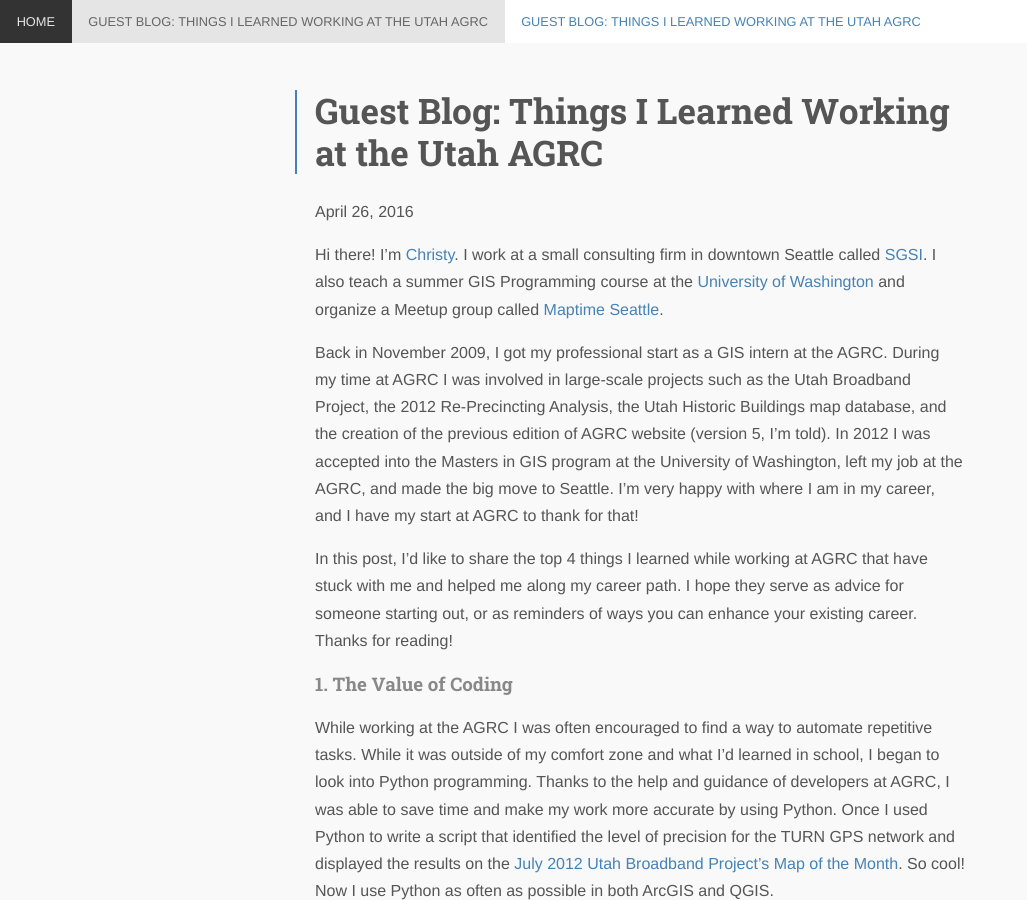
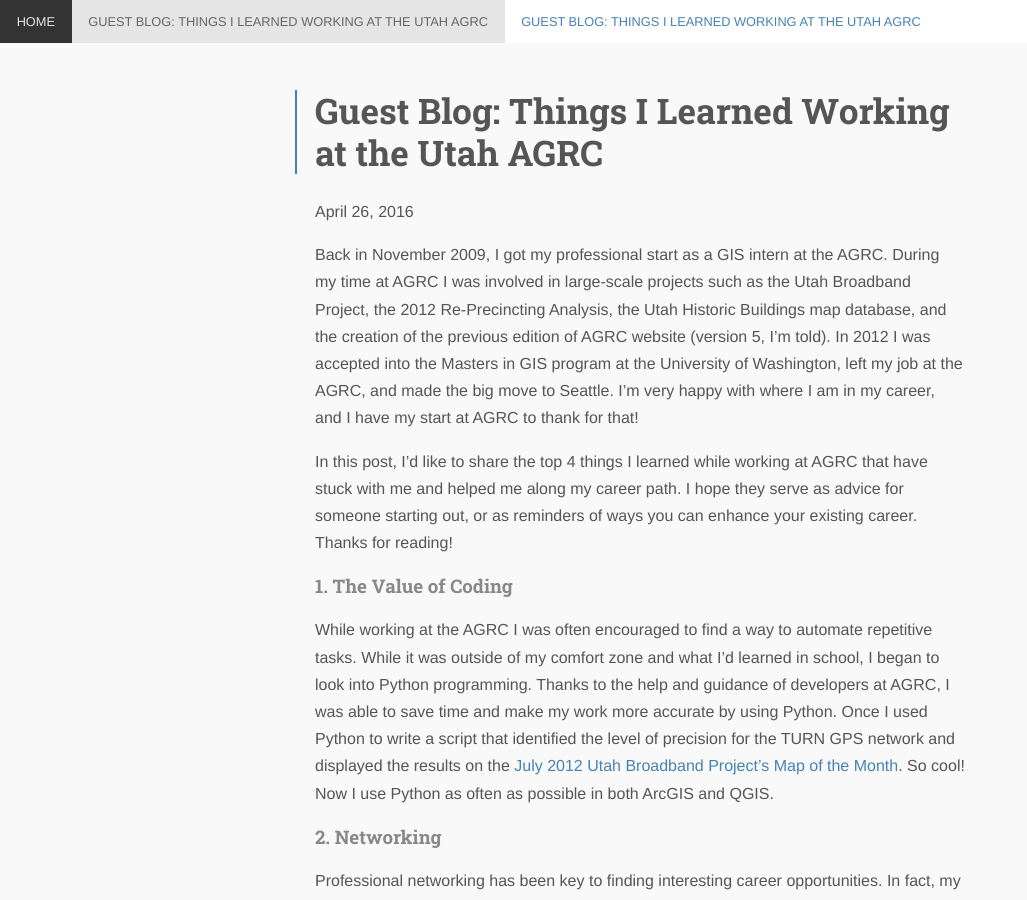
Before and after one commit to christyheaton/christyheaton.github.io, a Jekyll site: the page built from _posts/2016-04-26-top-4-things-i-learned-working-at-agrc.md, in a window 1280 px wide and 900 px high. Shown: the whole window, without its empty margins (0-1027 px from the left). Built offline with Jekyll 4.4.1, drawn with Linux system fonts in a browser that asks for light colours; nearby versions of some CDN libraries; Markdown is read by kramdown in place of the engine named in the settings.

Commit message:
Update 2016-04-26-top-4-things-i-learned-working-at-agrc.md

```diff
--- a/_posts/2016-04-26-top-4-things-i-learned-working-at-agrc.md
+++ b/_posts/2016-04-26-top-4-things-i-learned-working-at-agrc.md
@@ -11,8 +11,6 @@
 
 tags: blog
 ---
-
-Hi there! I’m [Christy](http://christyheaton.github.io). I work at a small consulting firm in downtown Seattle called [SGSI](http://www.sgsi.com). I also teach a summer GIS Programming course at the [University of Washington](http://www.gisonline.uw.edu/) and organize a Meetup group called [Maptime Seattle](http://www.meetup.com/MaptimeSEA/).
 
 Back in November 2009, I got my professional start as a GIS intern at the AGRC. During my time at AGRC I was involved in large-scale projects such as the Utah Broadband Project, the 2012 Re-Precincting Analysis, the Utah Historic Buildings map database, and the creation of the previous edition of AGRC website (version 5, I'm told). In 2012 I was accepted into the Masters in GIS program at the University of Washington, left my job at the AGRC,  and made the big move to Seattle. I’m very happy with where I am in my career, and I have my start at AGRC to thank for that!
 
```
